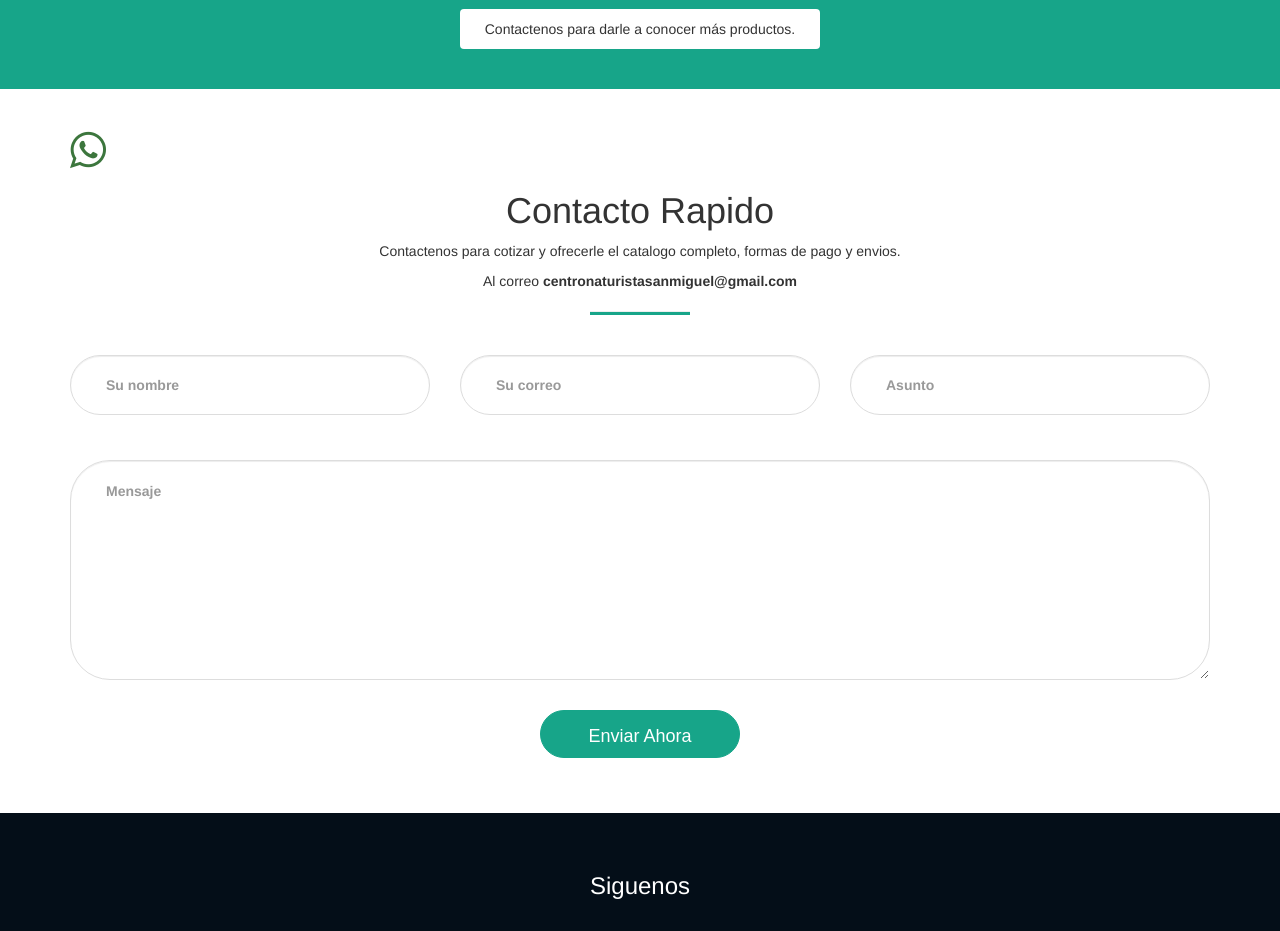
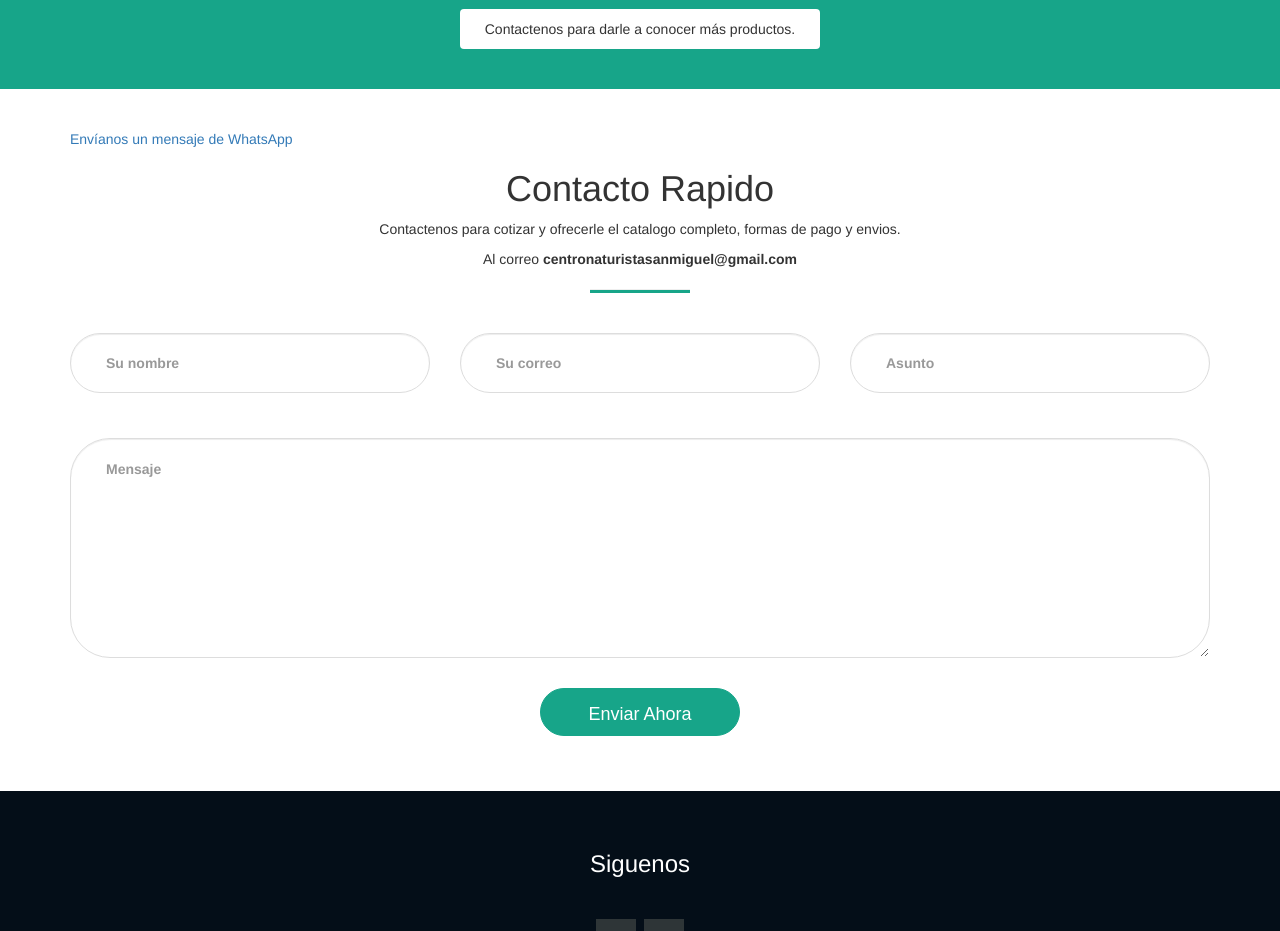
Before and after one commit to cnsm/cnsm.github.io, a plain HTML site: page index.html in a window 1280 px wide. Shown: the part 3080-4011 px from the top of the page. Drawn offline with nearby package versions, Linux system fonts and the light colour scheme.

Commit message:
Nueva prueba

```diff
--- a/index.html
+++ b/index.html
@@ -275,8 +275,9 @@
 		<div class="container">
 			<div class="row">
 				<div class="col-sm-4">
-					<a href="intent://send/50233434776#Intent;scheme=smsto;package=com.whatsapp;action=android.intent.action.SENDTO;end" class="text-success"><i class="fa fa-whatsapp fa-3x"></i></a>
+					<!--<a href="intent://send/50233434776#Intent;scheme=smsto;package=com.whatsapp;action=android.intent.action.SENDTO;end" class="text-success"><i class="fa fa-whatsapp fa-3x"></i></a>-->
 					<!--<a href="whatsapp://send/33434776?text=Hola!!!" class="text-success"><i class="fa fa-whatsapp fa-3x"></i></a>-->
+					<a href="https://disq.us/url?url=https%3A%2F%2Fapi.whatsapp.com%2Fsend%3Fphone%3D50233434776%3ACrN0r5AeYbeHsGajq4jpkYepdJo&amp;cuid=2816488" rel="nofollow noopener">Envíanos un mensaje de WhatsApp</a>
 				</div>
 			</div>
 			<div class="row">
```
